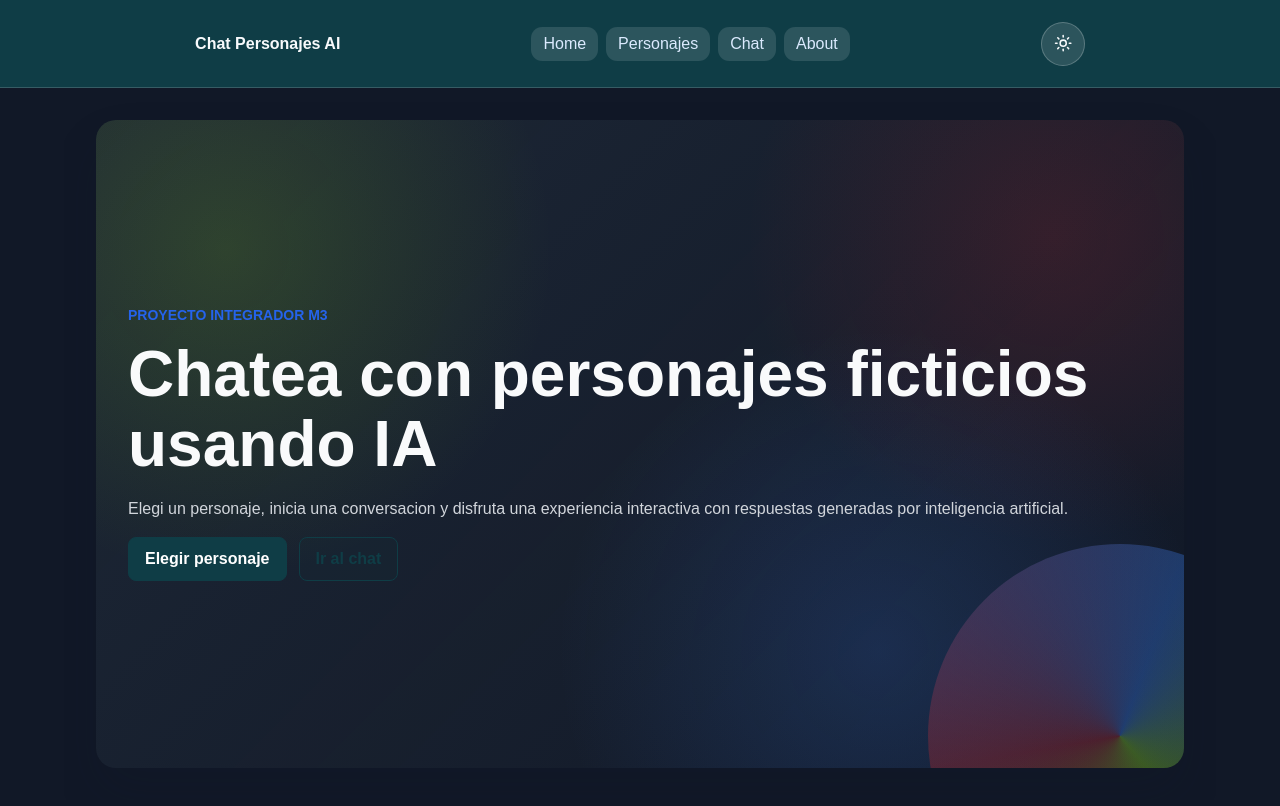
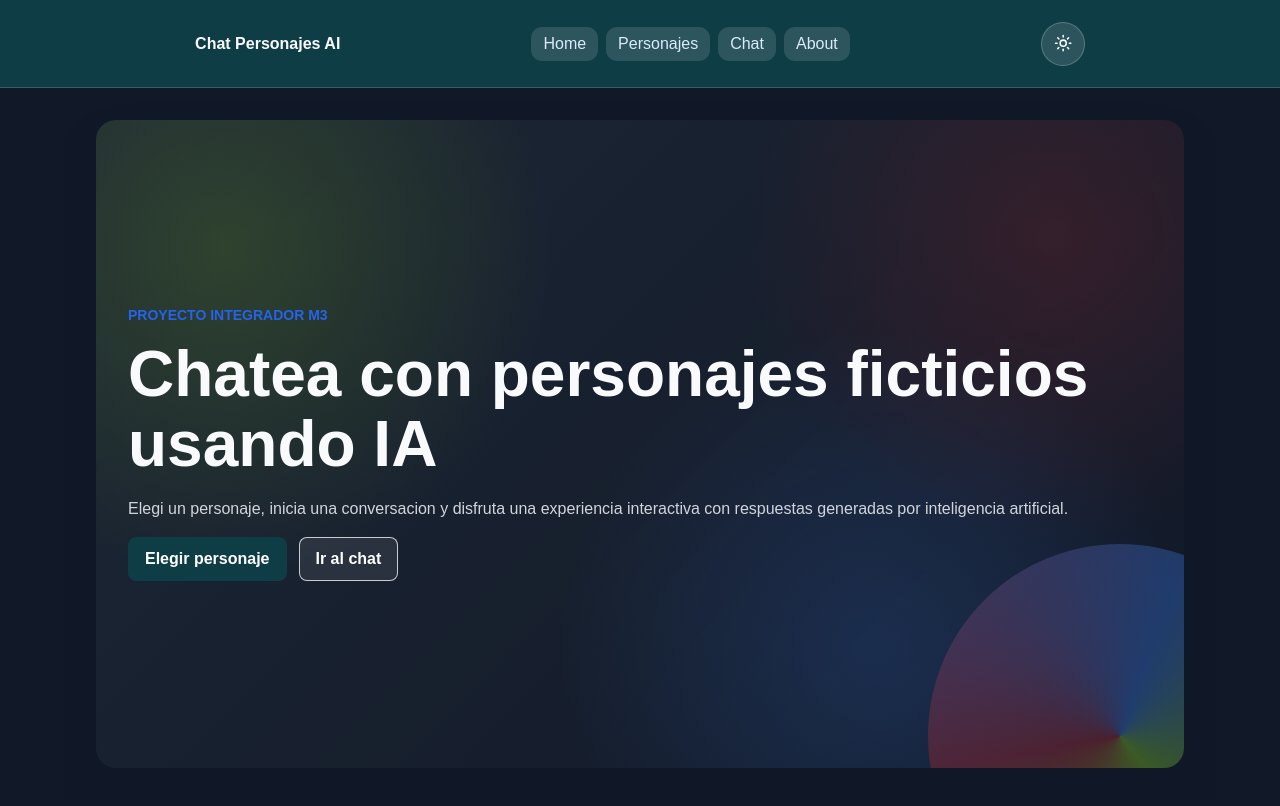
Before and after one commit to noejazmin/ChatPersonajesAI_JazminMorinigo, a website with bundled scripts: page index.html in a window 1280 px wide. Both pictures are taken after a click on the button "Activar modo oscuro". Built offline with nearby package versions, Linux system fonts and the light colour scheme.

Commit message:
mejorar contraste de botones en modo oscuro

```diff
--- a/styles.css
+++ b/styles.css
@@ -232,6 +232,12 @@ a {
     radial-gradient(circle at 88% 18%, rgba(220, 38, 38, 0.16), transparent 28%),
     radial-gradient(circle at 72% 82%, rgba(59, 130, 246, 0.18), transparent 34%),
     linear-gradient(135deg, rgba(31, 41, 55, 0.92), rgba(17, 24, 39, 0.84));
+}
+
+[data-theme="dark"] .home .button--secondary {
+  color: #ffffff;
+  border-color: rgba(255, 255, 255, 0.75);
+  background: rgba(255, 255, 255, 0.08);
 }
 
 .eyebrow {
```
